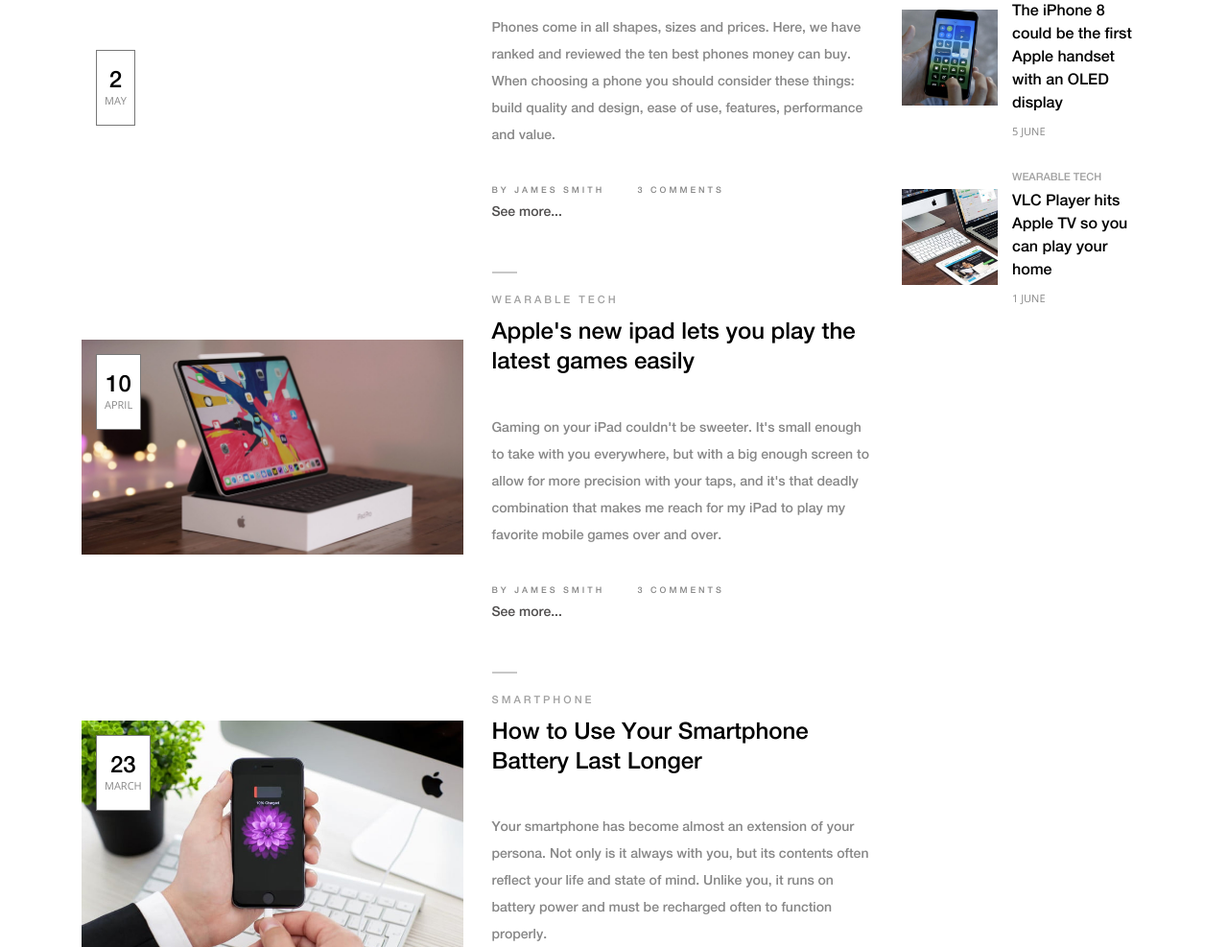
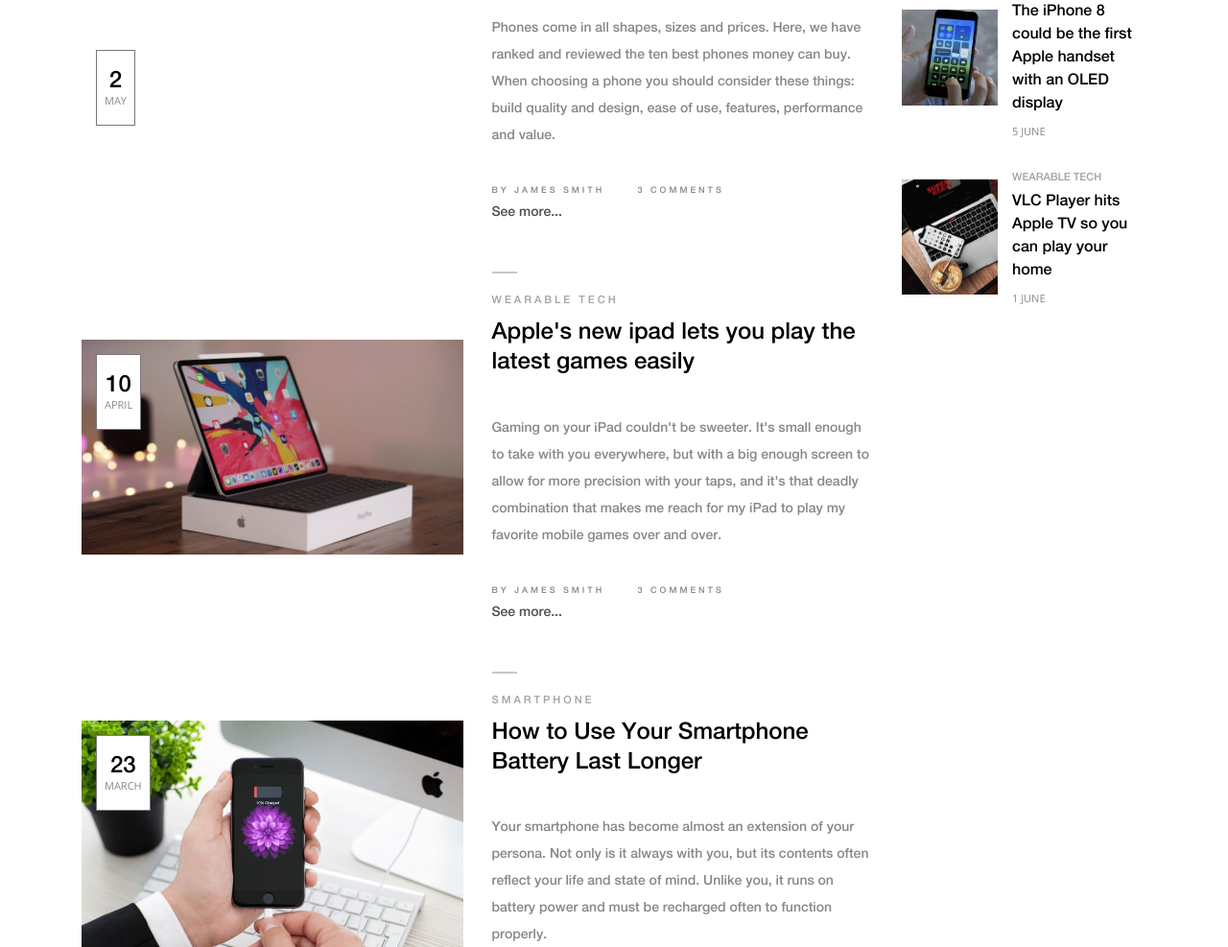
Before and after one commit to nkhanh3108/HCI_final_group8, a plain HTML site: page index.html in a window 1280 px wide. Shown: the part 2180-3167 px from the top of the page at 96% size. Drawn offline with nearby package versions, Linux system fonts and the light colour scheme.

Commit message:
Update index.html

```diff
--- a/index.html
+++ b/index.html
@@ -465,7 +465,7 @@
                                 <div class="single-blog-post d-flex align-items-center widget-post">
                                     <!-- Post Thumbnail -->
                                     <div class="post-thumbnail">
-                                        <img src="img/Tech01.jpg" alt="">
+                                        <img src="img/7.jpg" alt="">
                                     </div>
                                     <!-- Post Content -->
                                     <div class="post-content">
```
